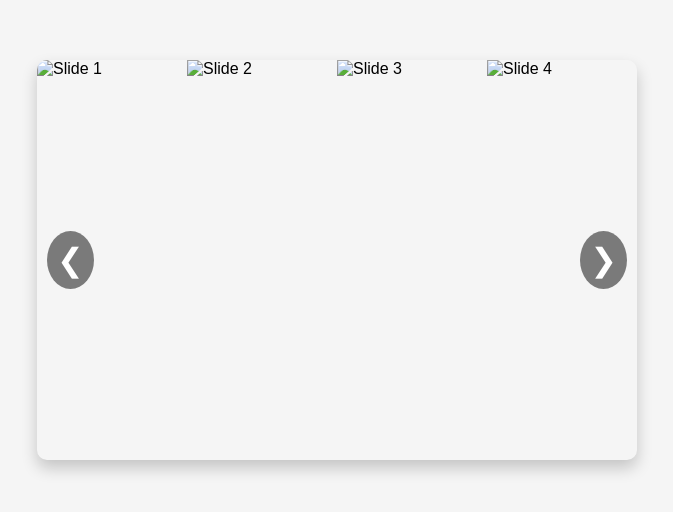
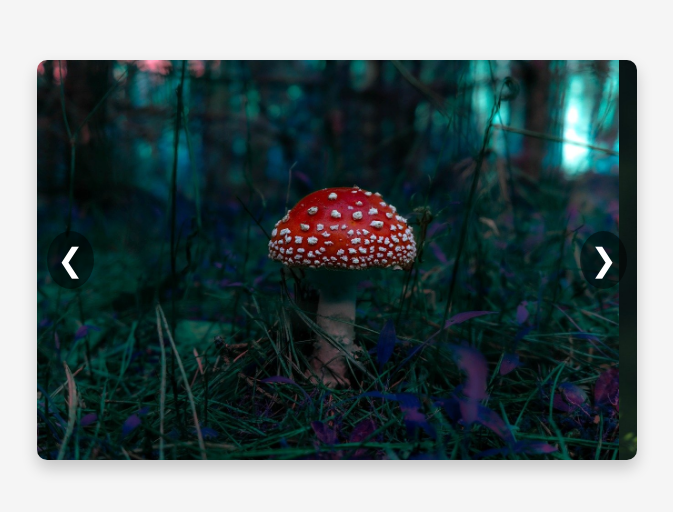
Before and after one commit to HashimThePassionate/image-carousel, a plain HTML site: page index.html in a window 1280 px wide. Shown: the part 140-652 px from the top of the page, without its empty margins (303-976 px from the left). Drawn offline with Linux system fonts and the light colour scheme.

Commit message:
Update index.html

```diff
--- a/index.html
+++ b/index.html
@@ -10,10 +10,10 @@
     <div class="carousel">
         <button class="carousel-btn prev">&#10094;</button>
         <div class="carousel-track">
-            <img src="./images/mashroom.jpg" alt="Slide 1">
-            <img src="./images/flower.jpg" alt="Slide 2">
-            <img src="./images/mountain.jpg" alt="Slide 3">
-            <img src="./images/sunset.jpg" alt="Slide 4">
+            <img src="./mashroom.jpg" alt="Slide 1">
+            <img src="./flower.jpg" alt="Slide 2">
+            <img src="./mountain.jpg" alt="Slide 3">
+            <img src="./sunset.jpg" alt="Slide 4">
         </div>
         <button class="carousel-btn next">&#10095;</button>
     </div>
```
